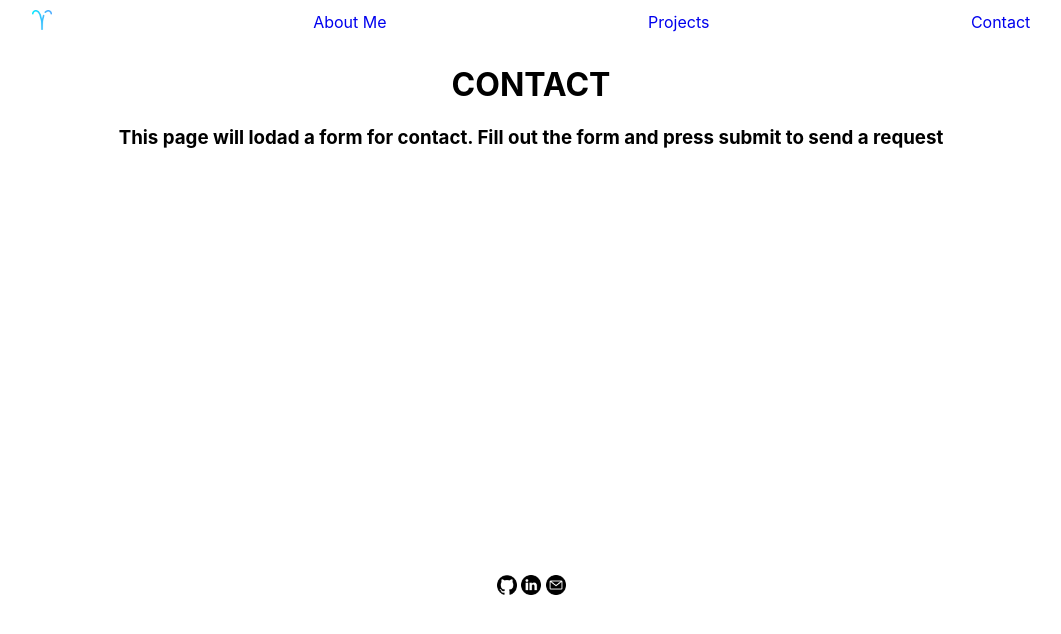
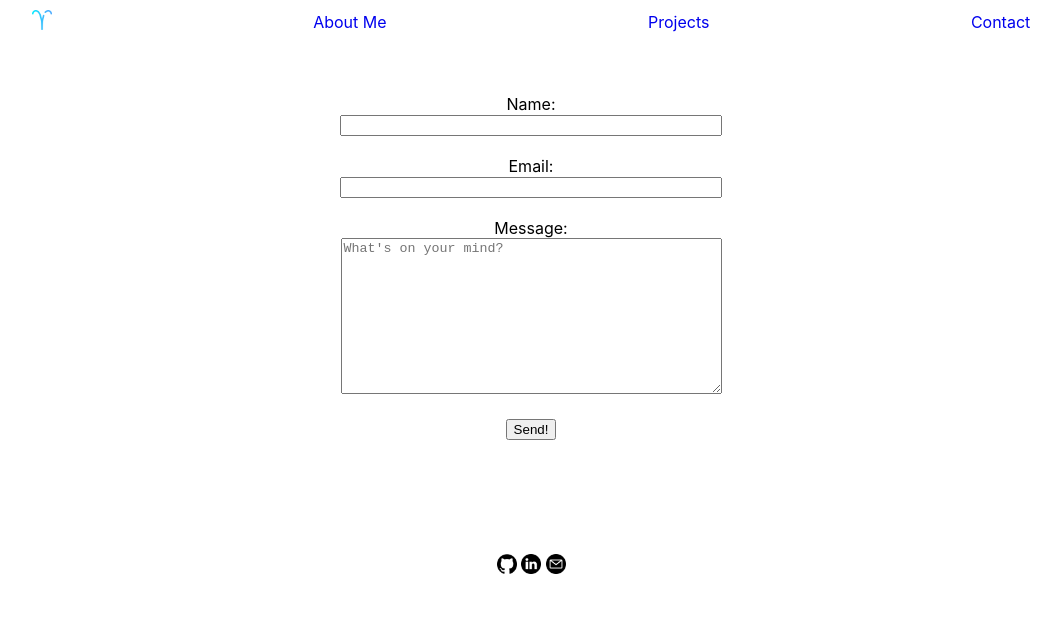
Before and after one commit to vntero/vntero-dot-com, a React (Create React App) app: page /contact in a window 1280 px wide. Shown: the top 634 px of the page, without its empty margins (109-1170 px from the left). Built offline with nearby package versions, Linux system fonts and the light colour scheme.

Commit message:
contact form added

```diff
--- a/src/App.css
+++ b/src/App.css
@@ -55,3 +55,11 @@
 a {
   text-decoration: none;
 }
+
+.contact-form {
+  padding: 50px;
+}
+
+input {
+  width: 374px;
+}
--- a/src/components/Contact.jsx
+++ b/src/components/Contact.jsx
@@ -3,8 +3,23 @@ import React from "react"
 function Contact() {
     return (
         <div className="div-body">
-            <h1>CONTACT</h1>
-            <h3>This page will lodad a form for contact. Fill out the form and press submit to send a request</h3>
+            <div className="contact-form">
+                <form action="" id="message-form">
+                    <label htmlFor="text">Name:</label> <br />
+                    <input type="text" id="name" name="name"/> <br />
+                    <label htmlFor="BLANK SPACE"> </label> <br />
+
+                    <label htmlFor="email">Email:</label> <br />
+                    <input type="email" id="email" name="email"/> <br />
+                    <label htmlFor="BLANK SPACE"> </label> <br />
+
+                    <label htmlFor="message">Message:</label> <br />
+                    <textarea name="message" id="message" cols="45" rows="10" placeholder="What's on your mind?"></textarea> <br />
+                    <label htmlFor="BLANK SPACE"> </label> <br />
+
+                    <button type="submit" form="message-form" value="Submit">Send!</button>
+                </form>
+            </div>
         </div>
     )
 }
```
